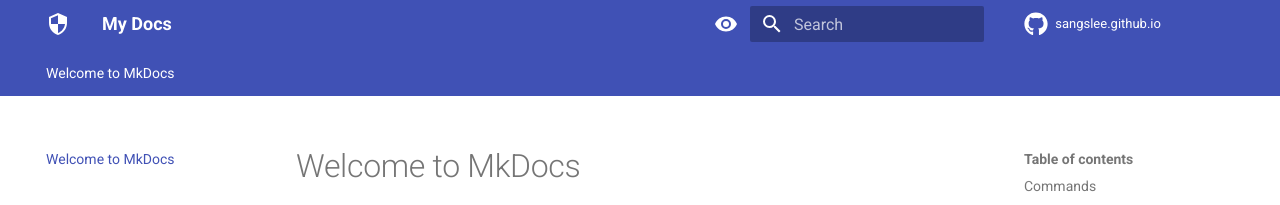
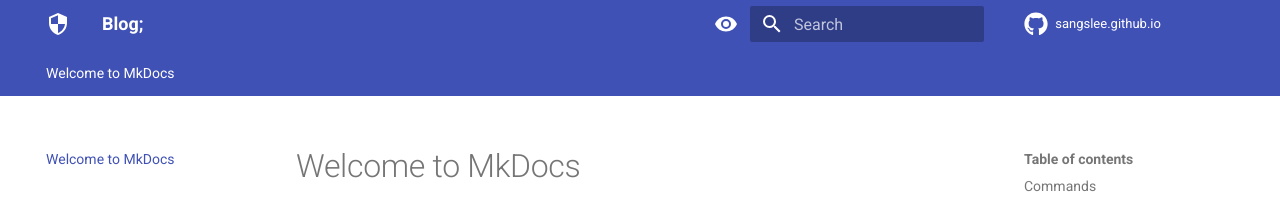
Before and after one commit to sangslee/sangslee.github.io, an MkDocs documentation site: the page built from docs/index.md, in a window 1280 px wide. Shown: the top 205 px of the page. Built offline with MkDocs 1.6.1 and Material for MkDocs 9.7.7, drawn with Linux system fonts in a browser that asks for light colours; comment, search, counter and statistics services are not loaded.

Commit message:
Update mkdocs.yml

```diff
--- a/mkdocs.yml
+++ b/mkdocs.yml
@@ -1,4 +1,4 @@
-site_name: My Docs
+site_name: Blog;
 theme:
   name: material
   palette:
```
